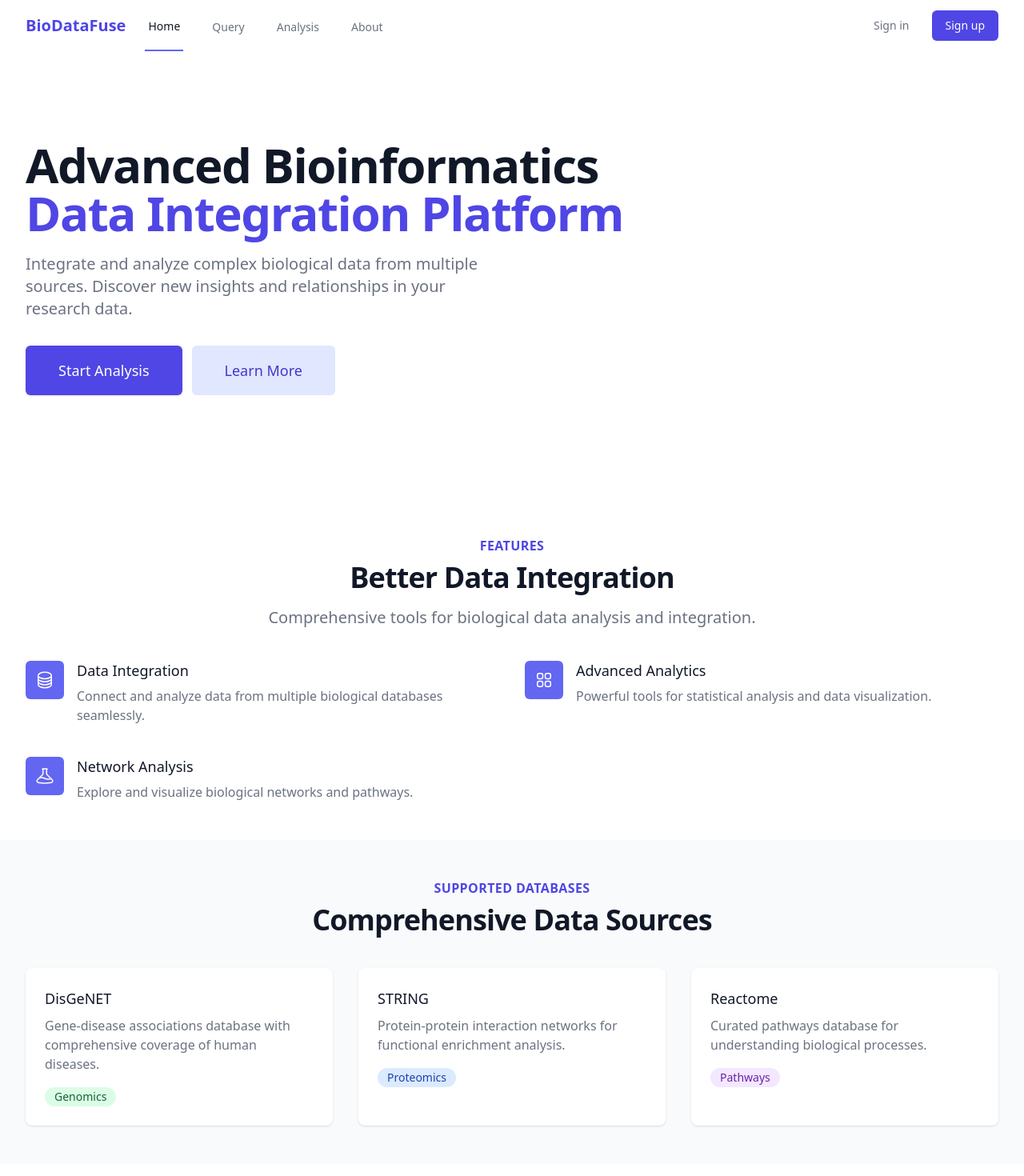
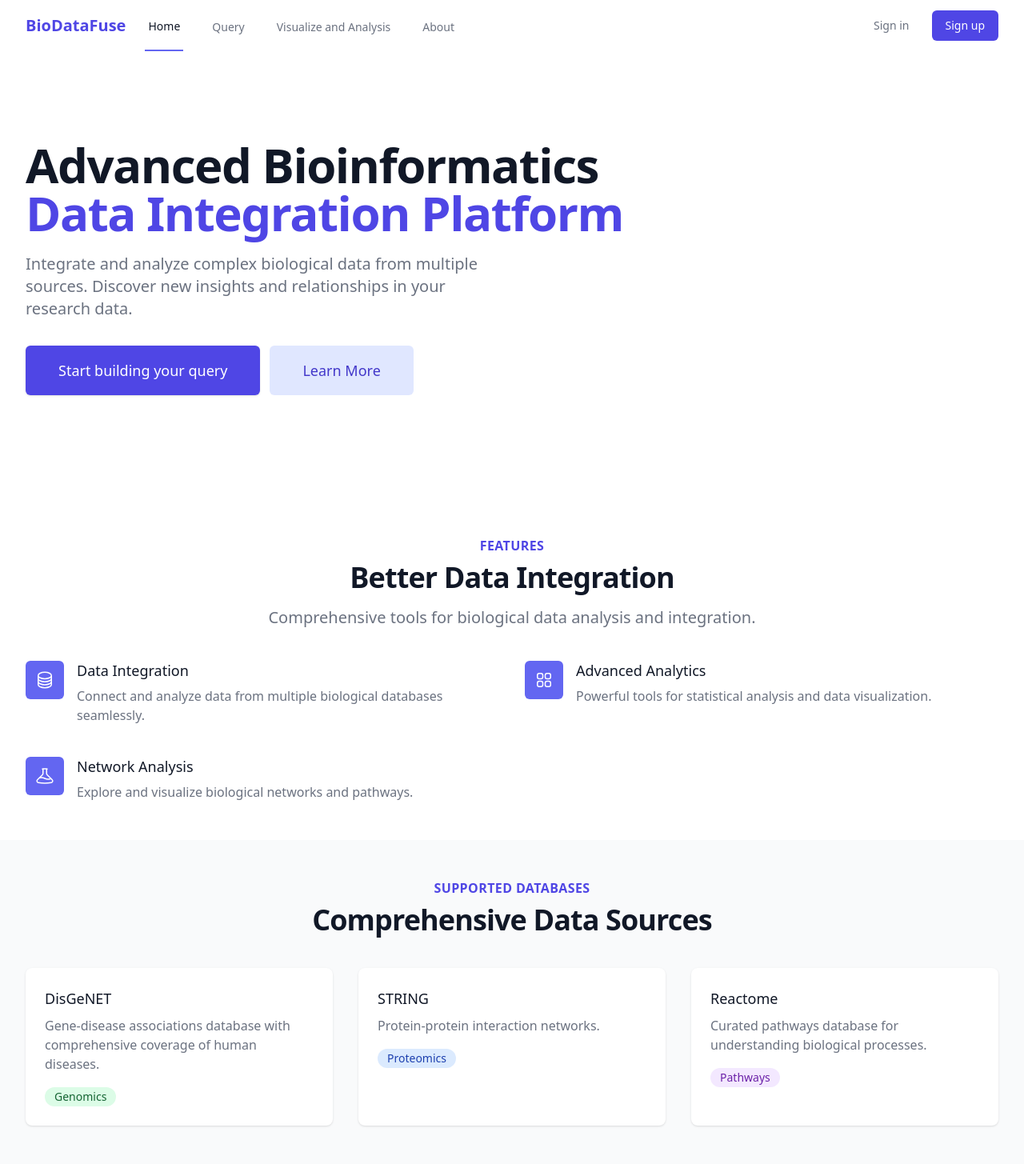
Before and after one commit to BioDataFuse/biodatafuseUI, a Vue app in the folder vue-app/: page / in a window 1280 px wide. Shown: the top 1470 px of the page at 80% size. Built offline with nearby package versions, Linux system fonts and the light colour scheme; no server answers.

Commit message:
modify analysis rout

```diff
--- a/vue-app/src/App.vue
+++ b/vue-app/src/App.vue
@@ -92,7 +92,7 @@ const isAuthenticated = computed(() => auth.isAuthenticated)
 const navigation = [
   { name: 'Home', to: '/' },
   { name: 'Query', to: '/query' },
-  { name: 'Analysis', to: '/analysis' },
+  { name: 'Visualize and Analysis', to: '/visualize&analysis' },
   { name: 'About', to: '/about' }
 ]
 
--- a/vue-app/src/router.js
+++ b/vue-app/src/router.js
@@ -10,7 +10,7 @@ import InputView from './views/InputView.vue'
 import MappingResultsView from './views/MappingResultsView.vue'
 import DataSourceView from './views/DataSourceView.vue'
 import AnnotationsResultsView from './views/AnnotationResultsView.vue'
-import AnalysisView from './views/AnalysisView.vue'
+import VisualizeAndAnalysisView from './views/VisualizeAndAnalysis.vue'
 import AboutView from './views/AboutView.vue'
 import NotFoundView from './views/NotFoundView.vue'
 
@@ -68,10 +68,10 @@ const routes = [
   //   component: VisualizationView,
   //   meta: { requiresAuth: true }
   // },
-  {
-    path: '/analysis',
-    name: 'Analysis',
-    component: AnalysisView,
+    {
+      path: '/visualize&analysis',
+    name: 'Visualize and Analysis',
+    component: VisualizeAndAnalysisView,
     meta: { requiresAuth: true }
   },
   {
--- a/vue-app/src/views/AnnotationResultsView.vue
+++ b/vue-app/src/views/AnnotationResultsView.vue
@@ -182,10 +182,10 @@
                 </button>
                 <button
                   type="button"
-                  @click="continueToAnalysis"
+                  @click="continueToVisualizeAndAnalysis"
                   class="inline-flex items-center rounded-md bg-indigo-600 px-3 py-2 text-sm font-semibold text-white shadow-sm hover:bg-indigo-500 focus-visible:outline focus-visible:outline-2 focus-visible:outline-offset-2 focus-visible:outline-indigo-600"
                 >
-                  Continue to Analysis
+                  Continue to Visualize and Analysis
                   <ArrowRightIcon class="ml-2 -mr-0.5 h-4 w-4" aria-hidden="true" />
                 </button>
               </div>
@@ -302,7 +302,9 @@ function goBack() {
   router.push('/query/datasources')
 }
 
-function continueToAnalysis() {
-  router.push('/analysis')
+function continueToVisualizeAndAnalysis() {
+  // Set the flag in localStorage to indicate the user is moving to visualization/analysis.
+  localStorage.setItem('isFromQueryStep', 'true');
+  router.push('/visualize&analysis')
 }
 </script>
--- a/vue-app/src/views/HomeView.vue
+++ b/vue-app/src/views/HomeView.vue
@@ -19,7 +19,7 @@
                     to="/query"
                     class="w-full flex items-center justify-center px-8 py-3 border border-transparent text-base font-medium rounded-md text-white bg-indigo-600 hover:bg-indigo-700 md:py-4 md:text-lg md:px-10"
                   >
-                    Start Analysis
+                    Start building your query
                   </router-link>
                 </div>
                 <div class="mt-3 sm:mt-0 sm:ml-3">
@@ -174,7 +174,7 @@ const databases = [
   },
   {
     name: 'STRING',
-    description: 'Protein-protein interaction networks for functional enrichment analysis.',
+    description: 'Protein-protein interaction networks.',
     type: 'Proteomics',
     tagClass: 'bg-blue-100 text-blue-800'
   },
```
